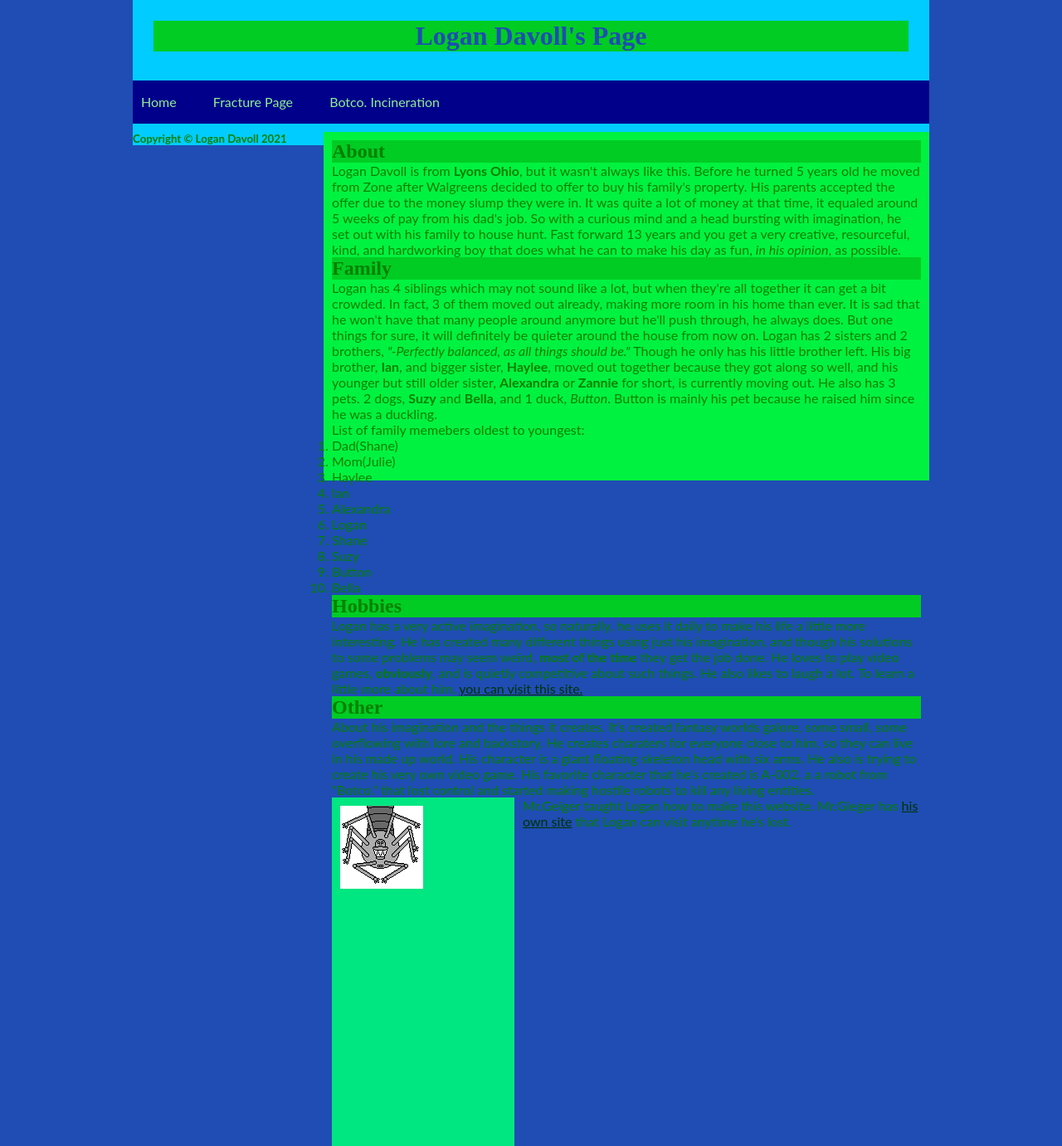
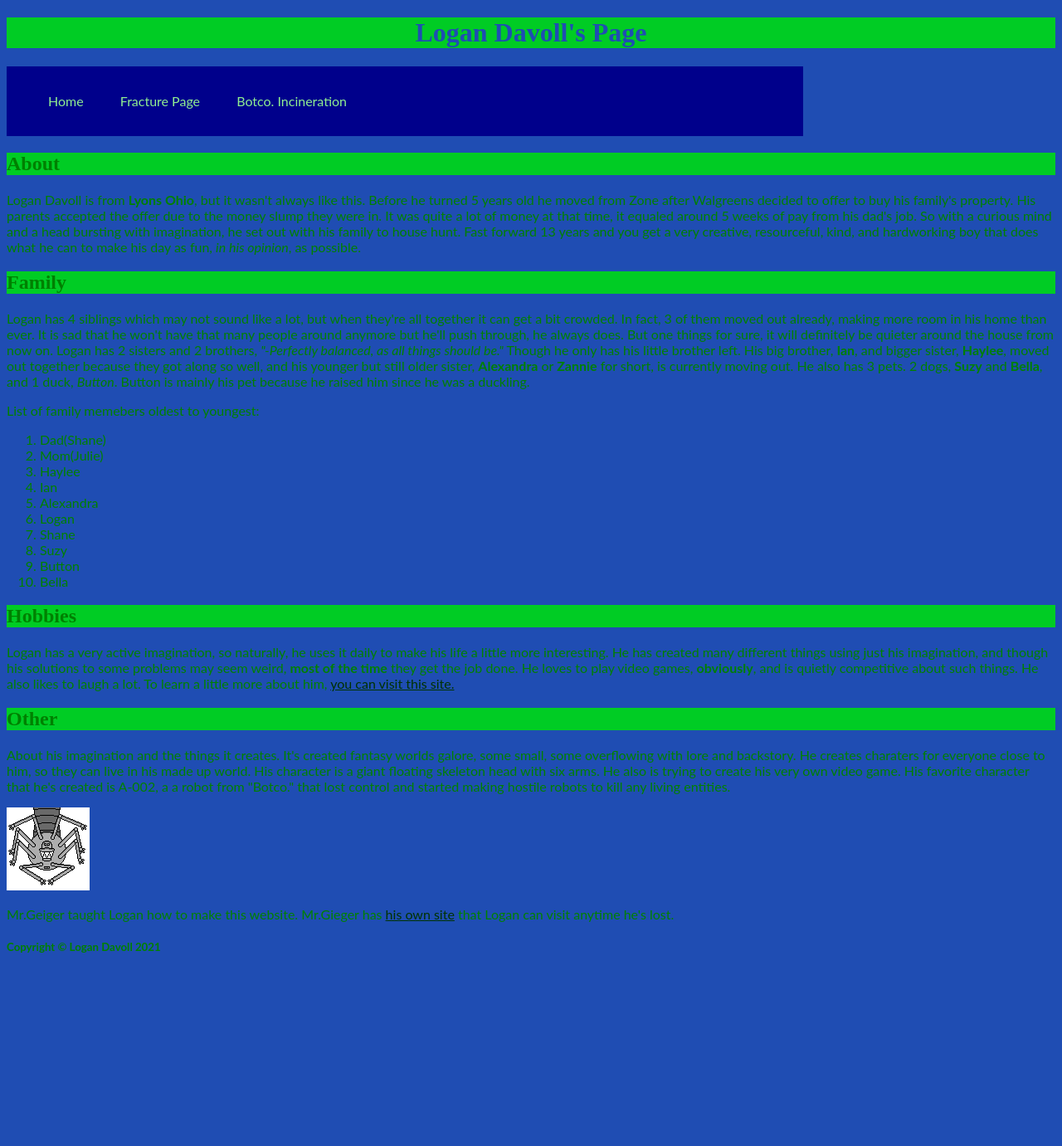
Before and after one commit to LoganDavoll/my-page, a plain HTML site: page index.html in a window 1280 px wide. Shown: the whole page at 83% size. After the commit the page ends 1171 px from the top, so only its background shows below. Drawn offline with Linux system fonts and the light colour scheme.

Commit message:
Opps added the 2 column stuff too soon.

```diff
--- a/Mystyle.css
+++ b/Mystyle.css
@@ -1,25 +1,3 @@
-*
-{
-	margin: 0;
-	Padding: 0;
-}
-
-#container
-{
-	width: 960px;
-	margin: 0 auto;
-	background-color: #00CCFF;
-}
-
-header
-{
-	hieght: 100px;
-	width: 910px;
-	padding: 25px;
-	background-color: #00CCFF;
-	margin-bottom: 10px;
-}
-
 h1
 {
 	font-family: Allan, Playfair, Old Standard, serif;
@@ -68,16 +46,6 @@ nav a:active
 	color: blue;
 }
 
-section
-{
-	width: 710px;
-	height: 400px;
-	margin: 0 0 10px 0;
-	padding: 10px;
-	background-color: #00F240;
-	float: right;
-}
-
 h2
 {
 	font-family: Allan, Playfair, Old Standard, serif;
@@ -115,16 +83,6 @@ body
 	color: green;
 }
 
-aside
-{
-	width: 200px;
-	height: 400px;
-	margin: 0 10px 10px 0;
-	padding: 10px;
-	background-color: #00E680;
-	float: left;
-}
-
 img
 {
 	margins: 10px;
```
